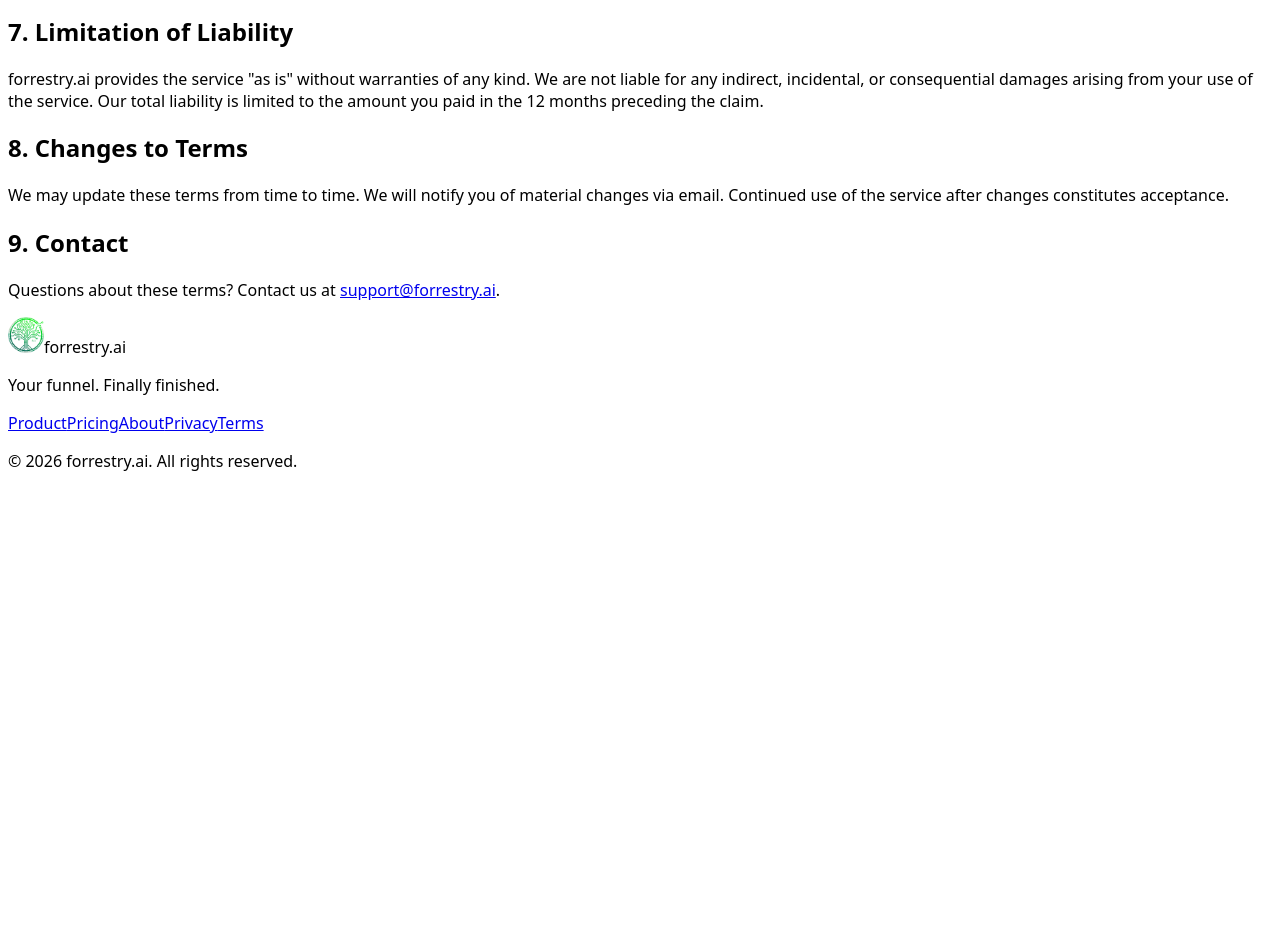
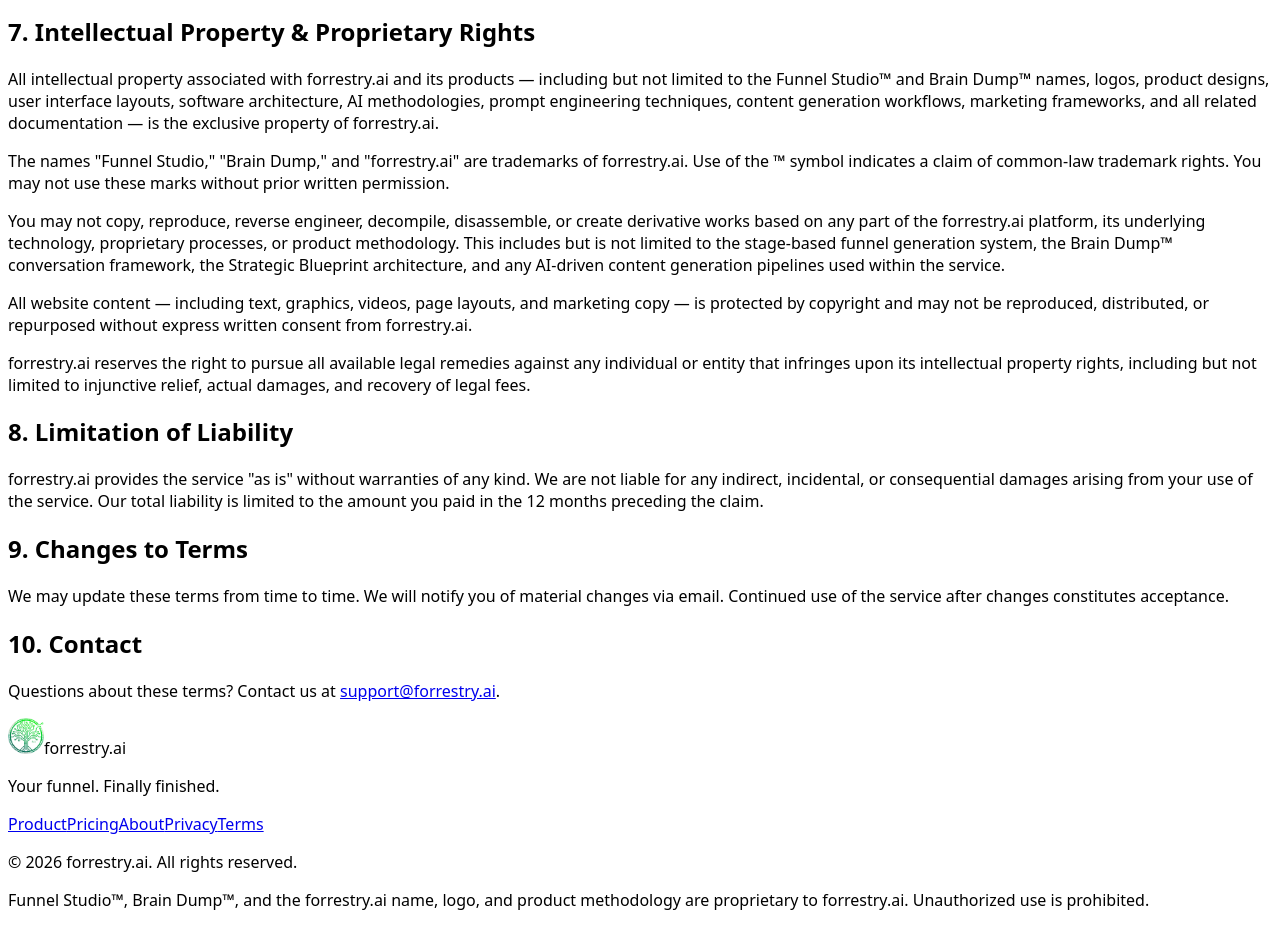
Before and after one commit to AGutierrez4/forrestry-website, a React (Vite) app: page /terms in a window 1280 px wide. Shown: the part 900-1827 px from the top of the page. Before the commit the page ends 1388 px from the top, so only its background shows below. Built offline with nearby package versions, Linux system fonts and the light colour scheme; the HTML template or start-up script is replaced by a standard one.

Commit message:
Legal: add IP protection language to footer and Terms of Service (section 7)

```diff
--- a/src/components/Footer.tsx
+++ b/src/components/Footer.tsx
@@ -47,7 +47,13 @@
             </a>
           ))}
         </div>
-        <p className="text-muted text-sm">© 2026 forrestry.ai. All rights reserved.</p>
+        <div className="flex flex-col items-center md:items-end gap-1">
+          <p className="text-muted text-sm">© 2026 forrestry.ai. All rights reserved.</p>
+          <p className="text-muted/60 text-xs text-center md:text-right max-w-[360px]">
+            Funnel Studio™, Brain Dump™, and the forrestry.ai name, logo, and product
+            methodology are proprietary to forrestry.ai. Unauthorized use is prohibited.
+          </p>
+        </div>
       </div>
     </footer>
   )
--- a/src/pages/Terms.tsx
+++ b/src/pages/Terms.tsx
@@ -30,7 +30,7 @@
         <div className="max-w-[700px] mx-auto">
           <FadeUp>
             <h1 className="text-3xl font-bold mb-2">Terms of Service</h1>
-            <p className="text-muted text-sm mb-12">Last updated: April 8, 2026</p>
+            <p className="text-muted text-sm mb-12">Last updated: April 15, 2026</p>
           </FadeUp>
 
           <FadeUp delay={0.1}>
@@ -90,7 +90,41 @@
               </div>
 
               <div>
-                <h2 className="text-lg font-semibold text-white mb-3">7. Limitation of Liability</h2>
+                <h2 className="text-lg font-semibold text-white mb-3">7. Intellectual Property & Proprietary Rights</h2>
+                <p className="mb-4">
+                  All intellectual property associated with forrestry.ai and its products — including
+                  but not limited to the Funnel Studio™ and Brain Dump™ names, logos, product designs,
+                  user interface layouts, software architecture, AI methodologies, prompt engineering
+                  techniques, content generation workflows, marketing frameworks, and all related
+                  documentation — is the exclusive property of forrestry.ai.
+                </p>
+                <p className="mb-4">
+                  The names "Funnel Studio," "Brain Dump," and "forrestry.ai" are trademarks of
+                  forrestry.ai. Use of the ™ symbol indicates a claim of common-law trademark rights.
+                  You may not use these marks without prior written permission.
+                </p>
+                <p className="mb-4">
+                  You may not copy, reproduce, reverse engineer, decompile, disassemble, or create
+                  derivative works based on any part of the forrestry.ai platform, its underlying
+                  technology, proprietary processes, or product methodology. This includes but is
+                  not limited to the stage-based funnel generation system, the Brain Dump™ conversation
+                  framework, the Strategic Blueprint architecture, and any AI-driven content
+                  generation pipelines used within the service.
+                </p>
+                <p className="mb-4">
+                  All website content — including text, graphics, videos, page layouts, and marketing
+                  copy — is protected by copyright and may not be reproduced, distributed, or
+                  repurposed without express written consent from forrestry.ai.
+                </p>
+                <p>
+                  forrestry.ai reserves the right to pursue all available legal remedies against any
+                  individual or entity that infringes upon its intellectual property rights, including
+                  but not limited to injunctive relief, actual damages, and recovery of legal fees.
+                </p>
+              </div>
+
+              <div>
+                <h2 className="text-lg font-semibold text-white mb-3">8. Limitation of Liability</h2>
                 <p>
                   forrestry.ai provides the service "as is" without warranties of any kind.
                   We are not liable for any indirect, incidental, or consequential damages
@@ -100,7 +134,7 @@
               </div>
 
               <div>
-                <h2 className="text-lg font-semibold text-white mb-3">8. Changes to Terms</h2>
+                <h2 className="text-lg font-semibold text-white mb-3">9. Changes to Terms</h2>
                 <p>
                   We may update these terms from time to time. We will notify you of
                   material changes via email. Continued use of the service after changes
@@ -109,7 +143,7 @@
               </div>
 
               <div>
-                <h2 className="text-lg font-semibold text-white mb-3">9. Contact</h2>
+                <h2 className="text-lg font-semibold text-white mb-3">10. Contact</h2>
                 <p>
                   Questions about these terms? Contact us at{' '}
                   <a href="mailto:support@forrestry.ai" className="text-green hover:underline">
```
